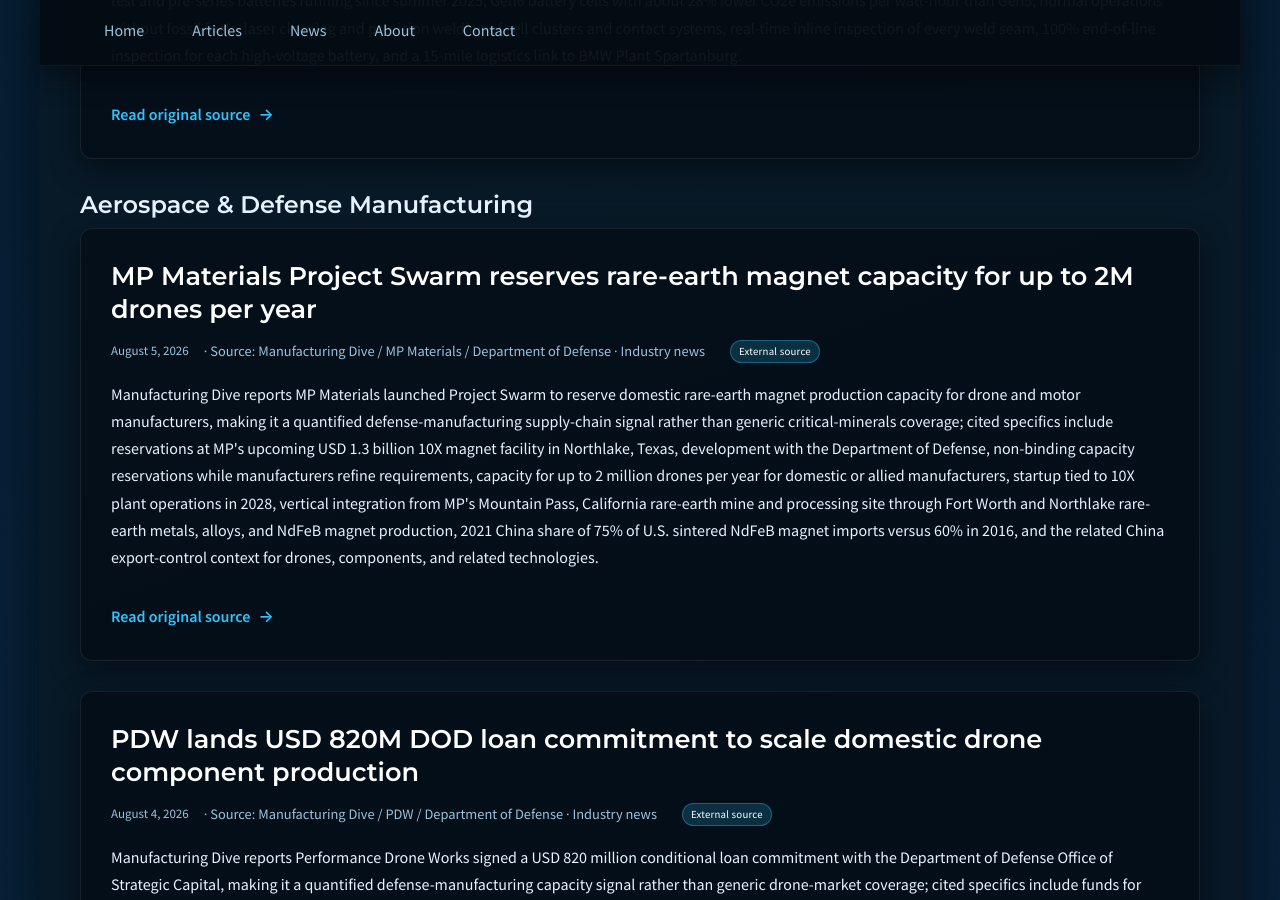
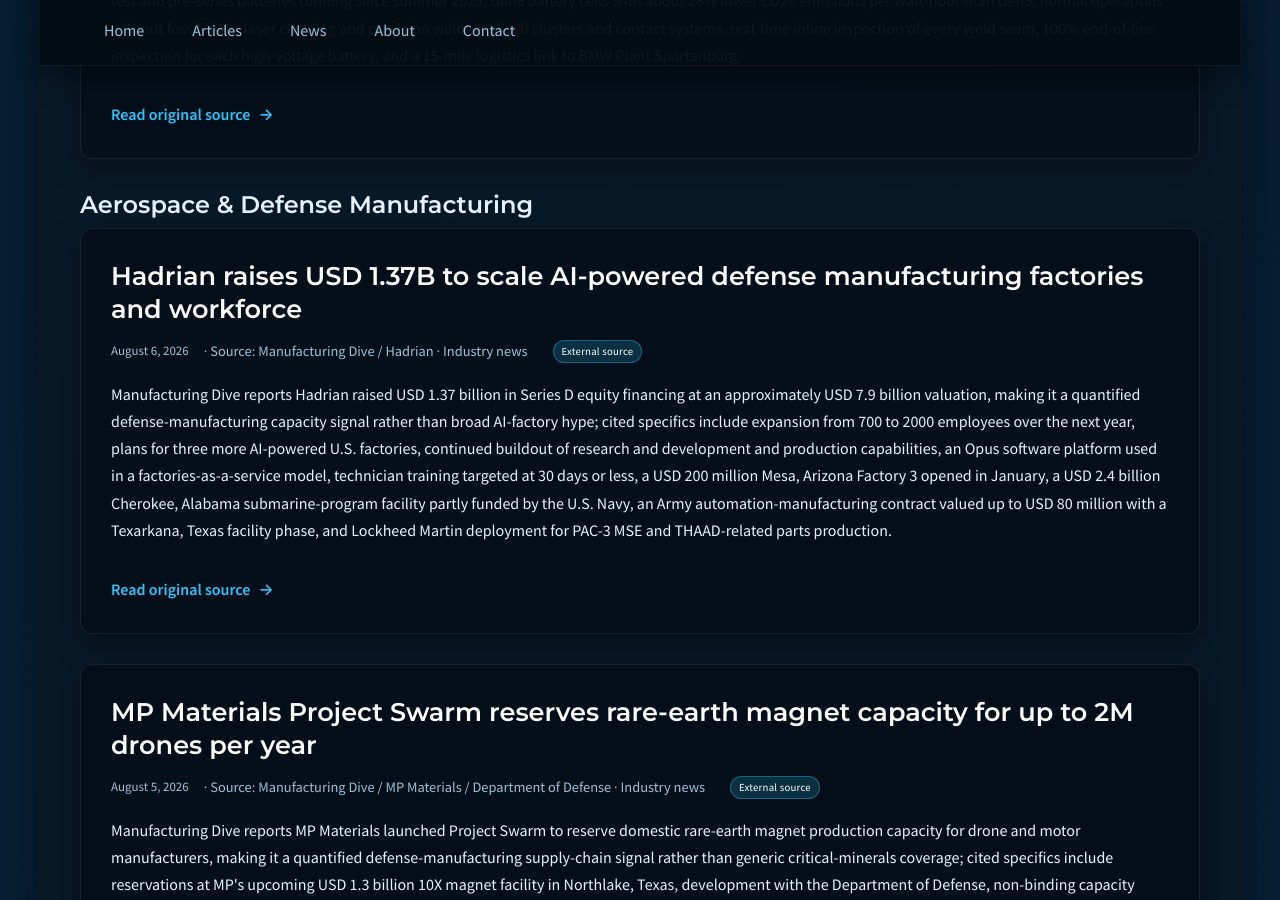
Before and after one commit to JohnForeman/MetrologyCentral, a Jekyll site: the page built from news.md, in a window 1280 px wide and 900 px high, scrolled down 2726 px. Built offline with Jekyll 4.4.1, drawn with Linux system fonts in a browser that asks for light colours; some of the changed text lies outside the part shown.

Commit message:
Add August 6 high-signal news items

```diff
--- a/_data/news.yml
+++ b/_data/news.yml
@@ -1,4 +1,25 @@
 ---
+- date: '2026-08-06'
+  title: Hadrian raises USD 1.37B to scale AI-powered defense manufacturing factories and workforce
+  source: Manufacturing Dive / Hadrian
+  sector: aerospace_defense_manufacturing
+  kind: industry_news
+  summary: Manufacturing Dive reports Hadrian raised USD 1.37 billion in Series D equity financing at an approximately USD 7.9 billion valuation, making it a quantified defense-manufacturing capacity signal rather than broad AI-factory hype; cited specifics include expansion from 700 to 2000 employees over the next year, plans for three more AI-powered U.S. factories, continued buildout of research and development and production capabilities, an Opus software platform used in a factories-as-a-service model, technician training targeted at 30 days or less, a USD 200 million Mesa, Arizona Factory 3 opened in January, a USD 2.4 billion Cherokee, Alabama submarine-program facility partly funded by the U.S. Navy, an Army automation-manufacturing contract valued up to USD 80 million with a Texarkana, Texas facility phase, and Lockheed Martin deployment for PAC-3 MSE and THAAD-related parts production.
+  url: https://www.manufacturingdive.com/news/hadrian-automation-1-4b-funding-manufacturing-workforce-growth/827136/
+- date: '2026-08-06'
+  title: Steris commits USD 600M to North Carolina formulated-chemistries manufacturing hub
+  source: Manufacturing Dive / Steris / North Carolina Department of Commerce
+  sector: industrial_manufacturing
+  kind: industry_news
+  summary: Manufacturing Dive reports Steris will invest USD 600 million to build a formulated-chemistries manufacturing and distribution hub in Sanford, North Carolina, making it a quantified medical and pharmaceutical manufacturing capacity signal rather than generic reshoring coverage; cited specifics include relocating existing operations from St. Louis and Plymouth, Minnesota, a planned 600000-square-foot campus, 335 new jobs, operations expected in two to three years, the company's largest single-site investment, a state Job Development Investment Grant allowing up to USD 3.2 million reimbursement over 12 years, advanced manufacturing, R&D, lab, warehouse, and distribution operations, average salary of USD 68704, more than USD 23 million expected annual payroll impact, and a projected 325% public-dollar return on investment.
+  url: https://www.manufacturingdive.com/news/steris-invest-600m-sanford-north-carolina-manufacturing-hub/827205/
+- date: '2026-08-06'
+  title: IDS rugged uEye FA GigE cameras add 2 to 12.5 MP STARVIS 2 sensors for harsh-environment inspection
+  source: Metrology News / IDS Imaging Development Systems
+  sector: scientific_metrology
+  kind: hardware_news
+  summary: Metrology News reports IDS Imaging Development Systems expanded its uEye FA rugged GigE Vision camera series for factory automation and quality inspection, making it a practical machine-vision hardware signal rather than a generic camera announcement; cited specifics include IP69K protection for high-pressure washdown, dust, and heavy-contamination environments, operation down to minus 20 C, added 2 MP, 4 MP, 5 MP, 8 MP, and 12.5 MP Sony STARVIS 2 sensor variants, GigE Vision compliance for integration into existing industrial systems, near-infrared sensitivity, low-noise imaging, Clear HDR for expanded dynamic range, asynchronous exposure trigger support, protected housing, lens tube, and cabling, and intended use across manufacturing automation and inspection tasks with difficult lighting conditions.
+  url: https://metrology.news/ids-introduces-next-generation-rugged-gige-vision-cameras-for-factory-automation/
 - date: '2026-08-05'
   title: FARO CREAFORM MetraSCAN BLACK2 combines C-Track, stand-alone scanning, and probing for shop-floor inspection
   source: Metrology News / FARO CREAFORM
```
